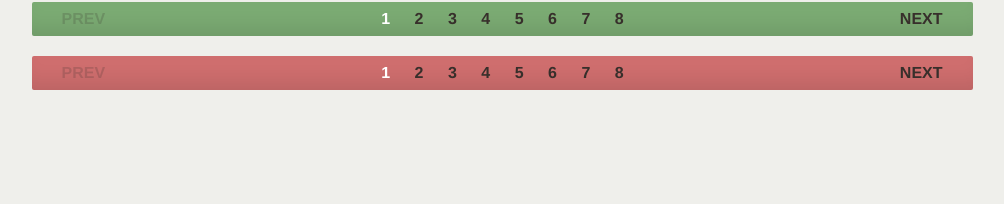
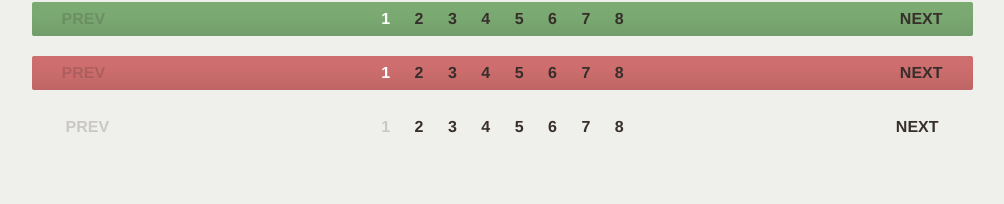
Before and after one commit to iurevych/The-Bricks, a Rails app: page / in a window 1280 px wide. Shown: the part 3574-3778 px from the top of the page, without its empty margins (138-1142 px from the left). Before the commit the page ends 3664 px from the top, so only its background shows below. Run offline with Rails 7, Linux system fonts and the light colour scheme; style sheets or scripts are compiled from the project's sources; some libraries are stand-ins or nearby versions.

Commit message:
Metro pagination

```diff
--- /dev/null
+++ b/app/assets/stylesheets/modules/metro-pagination.sass
@@ -0,0 +1,47 @@
+// --------------------------
+// Full-width metro-style pagination
+// --------------------------
+@import '../config'
+
+.metro-pagination
+  cursor: default
+  font-size: 16px
+  font-weight: bold
+  margin-bottom: $space-l
+  text-align: center
+  +clearfix
+
+  > li
+    display: inline-block
+    position: relative
+
+    // Different states
+    &.is-prev
+      float: left
+      a
+        background: image-url('metro-pagination/prev-arrow.png') 0 3px no-repeat
+        padding-left: 34px
+
+    &.is-next
+      float: right
+      a
+        background: image-url('metro-pagination/next-arrow.png') right 3px no-repeat
+        padding-right: 34px
+
+    &.is-active,
+    &.is-inactive
+      a, a:hover
+        color: inherit
+        cursor: default
+        text-decoration: none
+        +opacity(.2)
+
+    // Default link style
+    a
+      color: #372f2b
+      display: block
+      padding: 8px 10px
+      text-decoration: none
+      text-transform: uppercase
+      &:hover
+        +opacity(.2)
--- a/app/views/application/_paginations.haml
+++ b/app/views/application/_paginations.haml
@@ -231,3 +231,34 @@
 
     %li.is-next
       %a{href: "#"} Next
+
+  %ul.metro-pagination
+    %li.is-prev.is-inactive
+      %a{href: "#"} Prev
+
+    %li.is-active
+      %a{href: "#"} 1
+
+    %li
+      %a{href: "#"} 2
+
+    %li
+      %a{href: "#"} 3
+
+    %li
+      %a{href: "#"} 4
+
+    %li
+      %a{href: "#"} 5
+
+    %li
+      %a{href: "#"} 6
+
+    %li
+      %a{href: "#"} 7
+
+    %li
+      %a{href: "#"} 8
+
+    %li.is-next
+      %a{href: "#"} Next
```
Also changed, not shown: app/assets/images/metro-pagination/next-arrow.png (added), app/assets/images/metro-pagination/prev-arrow.png (added), app/assets/images/panel-pagination/next-arrow.png, app/assets/images/panel-pagination/prev-arrow.png.
